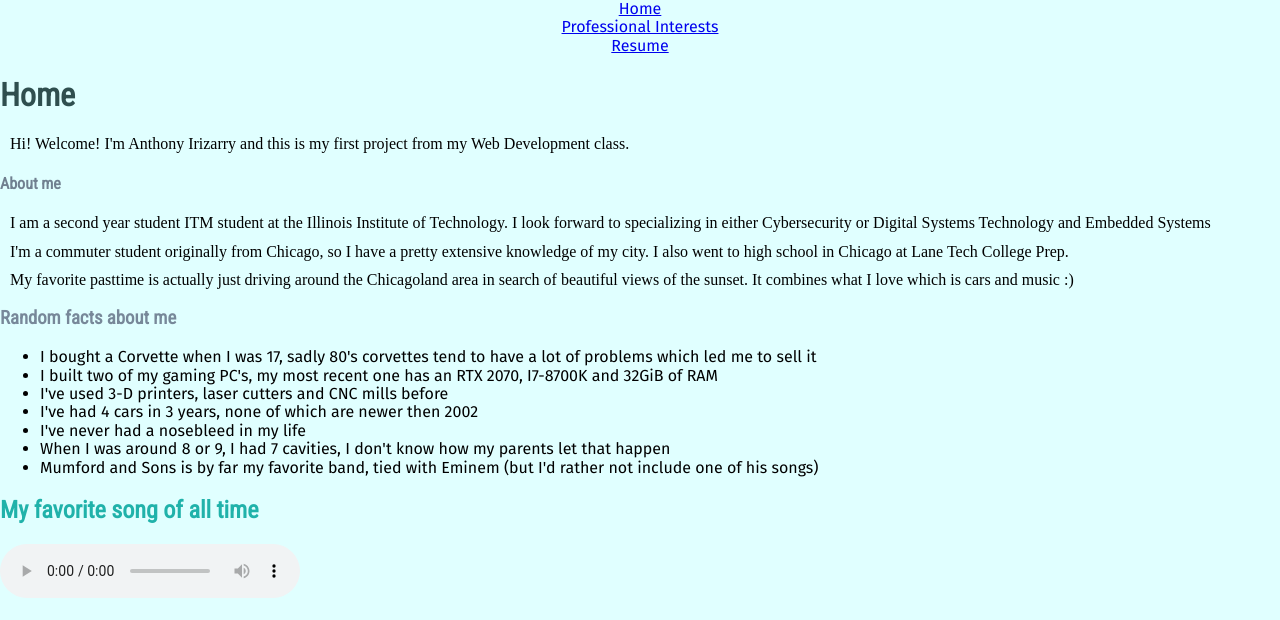
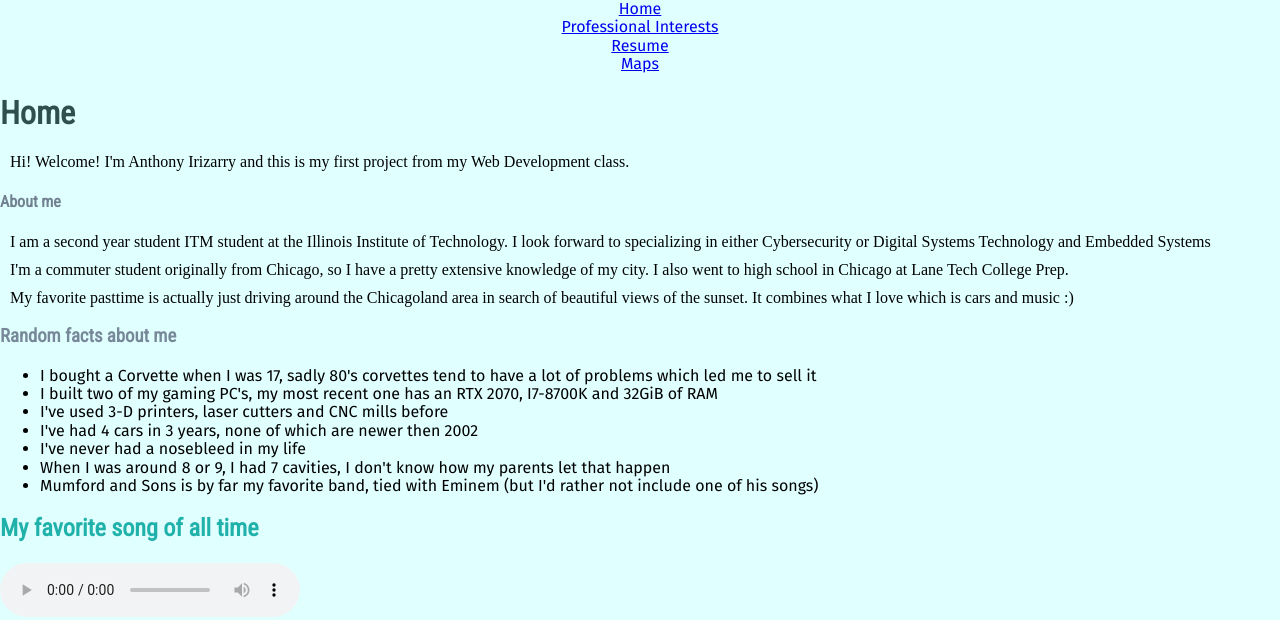
Before and after one commit to airizarry2/Project3, a plain HTML site: page index.html in a window 1280 px wide. Shown: the top 620 px of the page. Drawn offline with Linux system fonts and the light colour scheme.

Commit message:
Update index.html

```diff
--- a/index.html
+++ b/index.html
@@ -12,9 +12,11 @@
             <li> <a href="index.html"> Home</a></li>
             <li> <a href="profInt.html"> Professional Interests </a></li>
             <li> <a href="resume.html"> Resume </a></li>
+			<li> <a href="maps.html"> Maps </a></li>
          </ul>
       </nav>
       <div class="home">
+
          <h1>Home </h1>
          <p> Hi! Welcome! I'm Anthony Irizarry and this is my first project from my Web Development class. </p>
          <h4> About me </h4>
```
